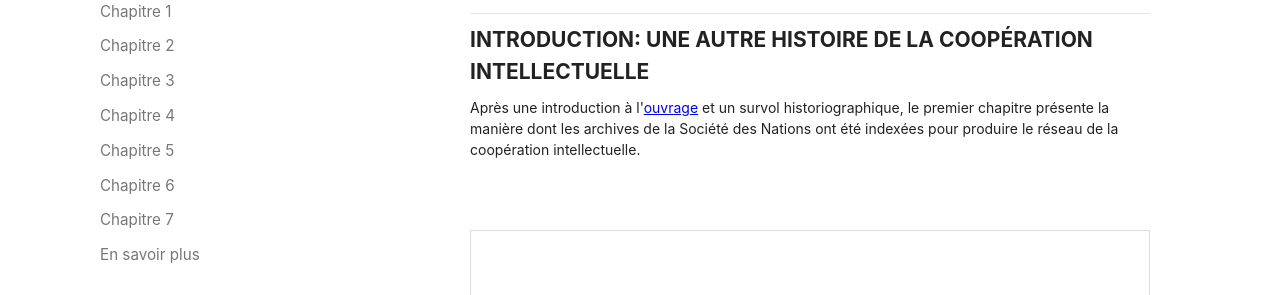
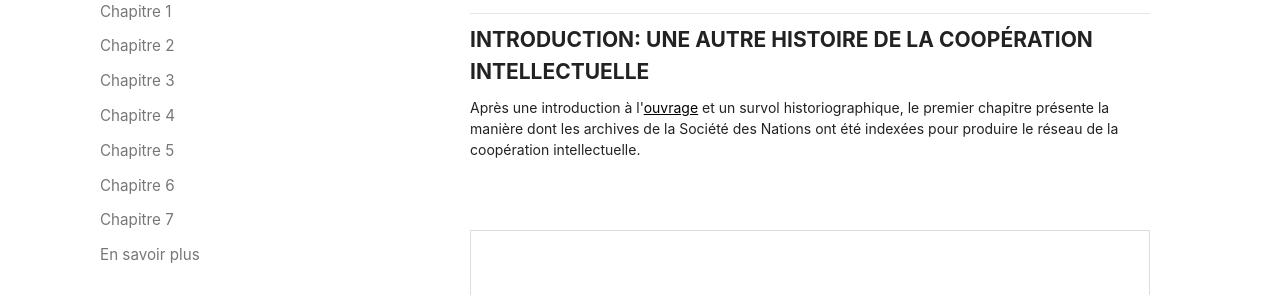
Before and after one commit to grandjeanmartin/intellectualcooperation, a Jekyll site: the page la-cooperation-intellectuelle.html, which Jekyll copies as it is, in a window 1280 px wide and 1400 px high, scrolled down 497 px. Shown: the part 155-450 px from the top of the window. Built offline with Jekyll 4.4.1, drawn with Linux system fonts in a browser that asks for light colours.

Commit message:
Update la-cooperation-intellectuelle.html

```diff
--- a/la-cooperation-intellectuelle.html
+++ b/la-cooperation-intellectuelle.html
@@ -80,7 +80,7 @@ font-size:14px;
 }
 
 a{
-  color:000000;
+  color: #000000;
   text-decoration: underline;
   transition: color 0.2s ease;
 }
```
